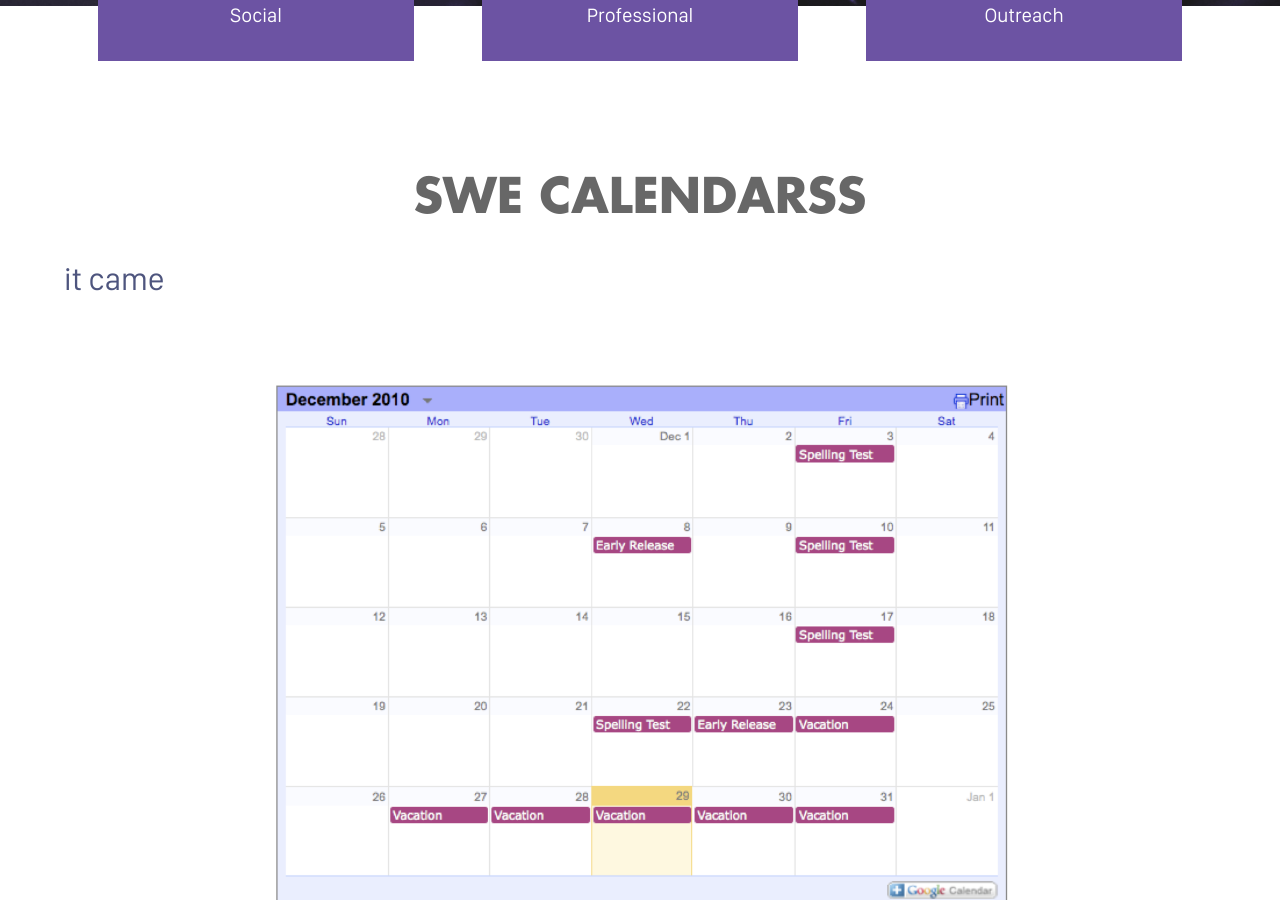
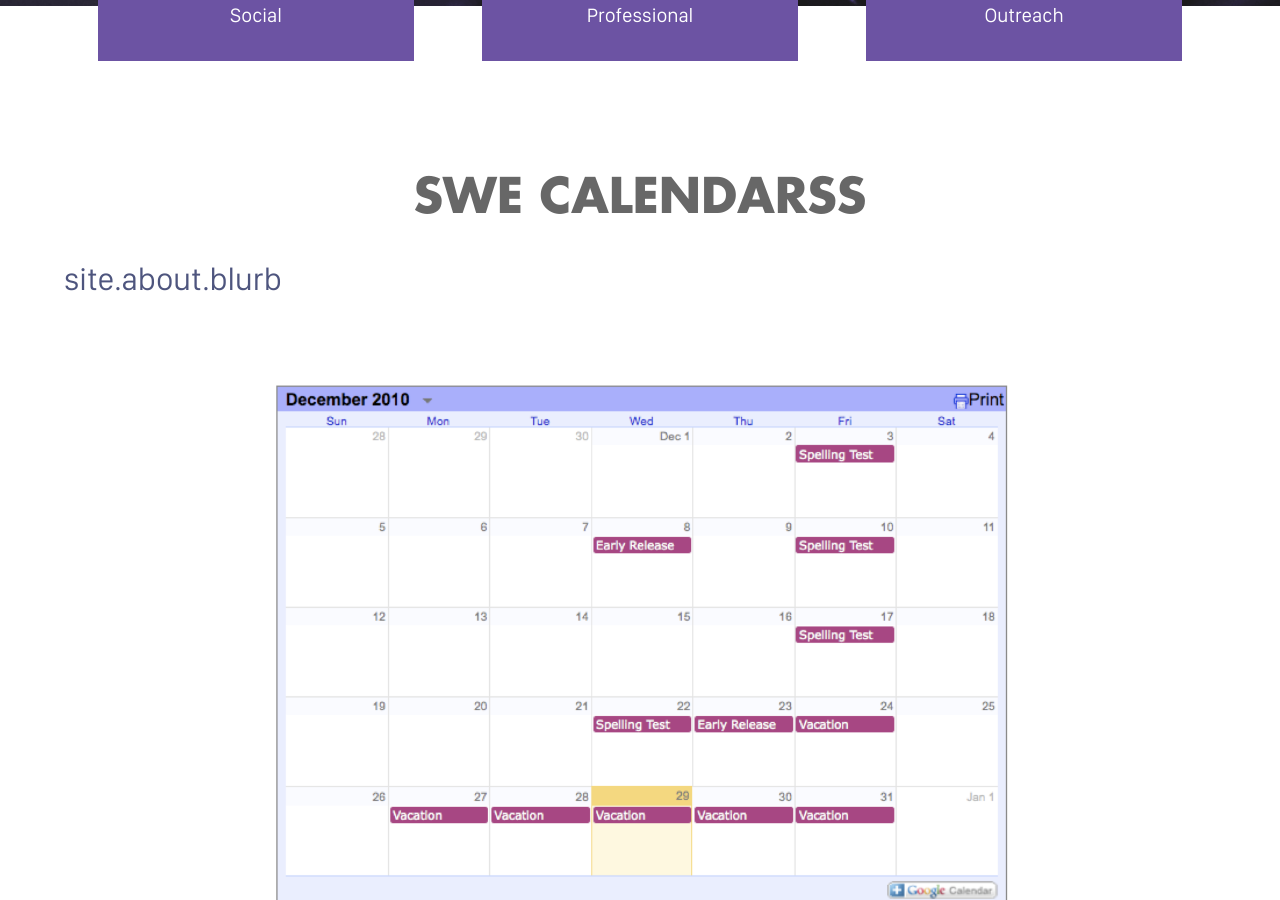
Before and after one commit to sweucsd/swe-website-old, a Jekyll site: the page built from calendar.markdown, in a window 1280 px wide and 900 px high, scrolled down 963 px. Built offline with Jekyll 4.4.1, drawn with Linux system fonts in a browser that asks for light colours; comment, search, counter and statistics services are not loaded.

Commit message:
site.about.blurb

```diff
--- a/_layouts/calendar.html
+++ b/_layouts/calendar.html
@@ -7,7 +7,7 @@ layout: default
 
     {% comment %}{% include events.html %} {% endcomment %}
 
-    <h1>it came {{ about.blurb }}</h1>
+    <h1>site.about.blurb {{ site.about.blurb }}</h1>
 
     <hr>
 
```
